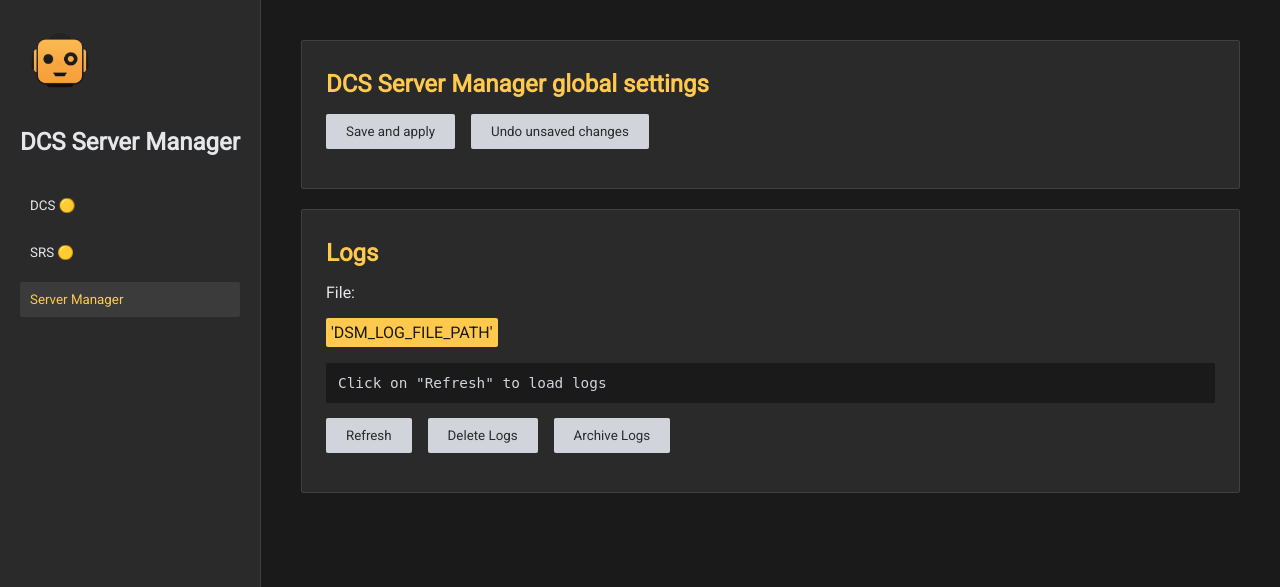
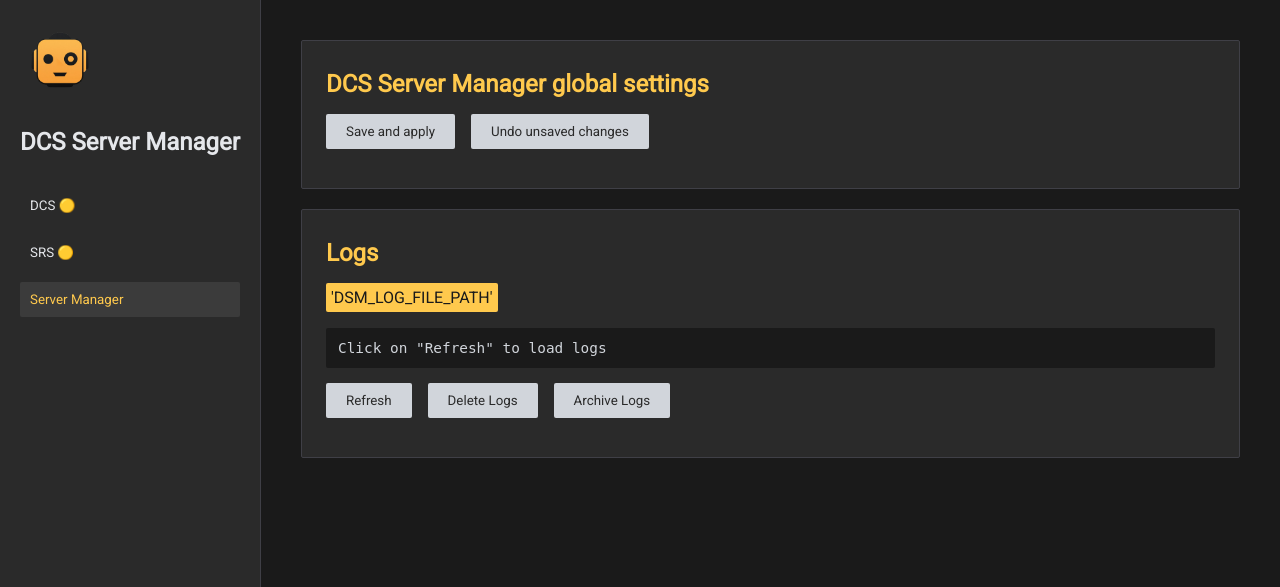
Before and after one commit to fisadev/dcs_server_manager, a Flask app: page / in a window 1280 px wide, after a click on "Server Manager". Shown: the top 587 px of the page. Run offline with Flask 3, Linux system fonts and the light colour scheme.

Commit message:
Slight visual tweak

```diff
--- a/dsm/web.py
+++ b/dsm/web.py
@@ -448,7 +448,7 @@ def log_size():
     log_path = logs.get_path()
     if log_path.exists():
         size_mb = log_path.stat().st_size / (1024 * 1024)
-        return f"{log_path}, {size_mb:.2f} MB"
+        return f"{size_mb:.2f} MB in {log_path}"
     else:
         return "no file found"
 
--- a/templates/home.html
+++ b/templates/home.html
@@ -237,7 +237,7 @@
             </div>
             <div class="section-content">
                 <h2>Logs</h2>
-                <p>File: <span id="log-size" hx-get="/logs/size" hx-trigger="load, every 60s">Loading info...</span></p>
+                <p id="log-size" hx-get="/logs/size" hx-trigger="load, every 60s">Loading info...</p>
                 <pre id="logs" class="scroll-box logs-viewer">Click on "Refresh" to load logs</pre>
                 <div class="button-group">
                     <button class="btn-normal" hx-get="/logs" hx-target="#logs">Refresh</button>
```
